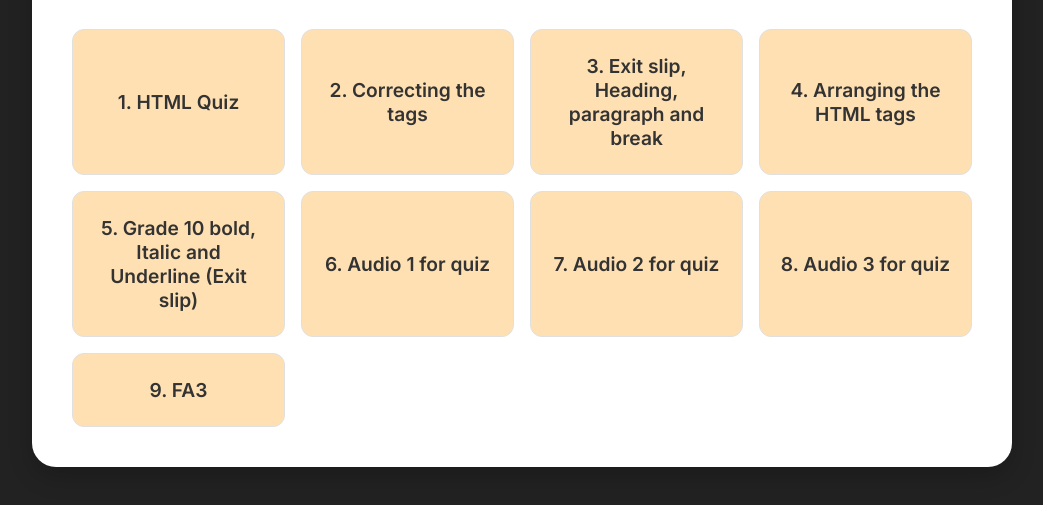
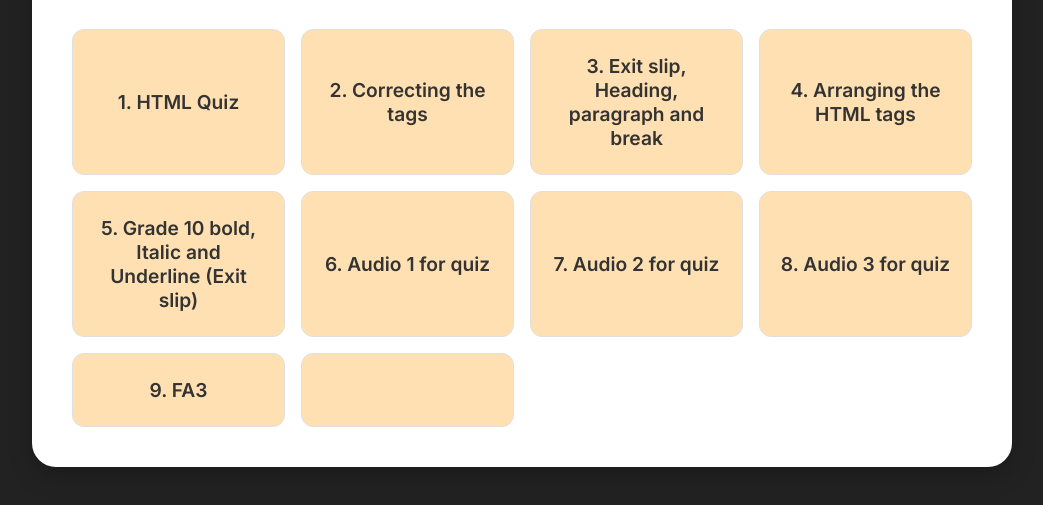
Before and after one commit to Ramya89510/Student-link, a plain HTML site: page Grade 10/index.html in a window 1280 px wide. Shown: the part 253-758 px from the top of the page, without its empty margins (118-1161 px from the left). Drawn offline with Linux system fonts and the light colour scheme.

Commit message:
Update index.html

```diff
--- a/Grade 10/index.html
+++ b/Grade 10/index.html
@@ -157,6 +157,7 @@
             <li><a href="1-efek-sound-1-220034.mp3">7. Audio 2 for quiz</a></li>
             <li><a href="flash-quiz-loop-236356.mp3">8. Audio 3 for quiz</a></li>
             <li><a href="FA3.xlsx">9. FA3</a></li>
+             <li><a href="1. Conditional formatting.xlsx"></a></Conditional formatting<li>
         </ul>
     </div>
 </body>
```
